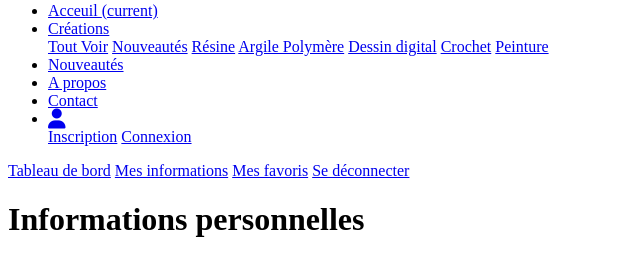
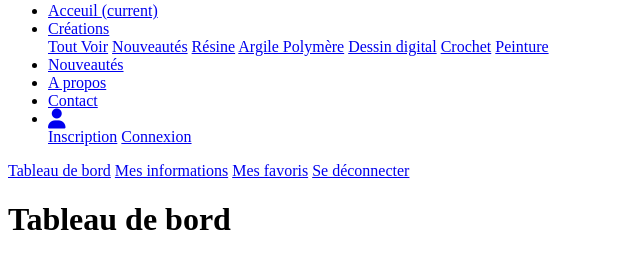
Before and after one commit to Litkorn/SpellsAndGlitters, a Symfony app: template templates/User/dashboard.html.twig in a window 1280 px wide. Shown: the part 126-386 px from the top of the page, without its empty margins (0-640 px from the left). Run offline with Twig, Linux system fonts and the light colour scheme; the template is opened without the code that fills it, so the values that code supplies are empty; some libraries are stand-ins or nearby versions.

Commit message:
feat (favorite): small changes

```diff
--- a/src/Controller/User/UserController.php
+++ b/src/Controller/User/UserController.php
@@ -134,9 +134,11 @@ class UserController extends AbstractController
 
 
     /* profile favorites */
-    #[Route('/favorites', name:'favorites')]
+    #[Route('/favorites/{id}', name:'favorites')]
     public function manageFavorites(Request $request, User $user = null)
     {
-        return $this->render('User/favorites.html.twig');
+        return $this->render('User/favorites.html.twig', [
+            'user'  => $user
+        ]);
     }
 }
--- a/templates/User/dashboard.html.twig
+++ b/templates/User/dashboard.html.twig
@@ -7,9 +7,9 @@
     <div class="row">
         {% include "_partials/_dashboard.html.twig" %}
         <div class="col-md-7 col-10 mx-auto">
-            <h1 class="h4">Informations personnelles</h1>
+            <h1 class="h4">Tableau de bord</h1>
             <p>Bonjour <b>{{app.user.userIdentifier}}</b>! (Vous n'êtes pas <b>{{app.user.userIdentifier}}</b>? <a class="link-danger" href="{{ path('app_logout')}}">Déconnexion</a> )</p>
-            <p>Depuis votre tableau de bord, vous pouvez consulter et modifier vos <a class="link-danger" href="{{ path('app_profil_informations', {id: user.id}) }}">informations</a> personnelles ainsi que consulter et gérer vos <a class="link-danger" href="{{ path('app_profil_favorites') }}">favoris</a>.</p>
+            <p>Depuis votre tableau de bord, vous pouvez consulter et modifier vos <a class="link-danger" href="{{ path('app_profil_informations', {id: user.id}) }}">informations</a> personnelles ainsi que consulter et gérer vos <a class="link-danger" href="{{ path('app_profil_favorites', {id: user.id}) }}">favoris</a>.</p>
         </div>
     </div>
 </div>
--- a/templates/User/favorites.html.twig
+++ b/templates/User/favorites.html.twig
@@ -6,8 +6,8 @@
 <div class="container mt-10">
     <div class="row">
         {% include "_partials/_dashboard.html.twig" %}
-        <div class="col-md-7">
-            <p>Favoris</p>
+        <div class="col-md-7 col-10 mx-auto">
+            <h1 class="h4">Mes favoris</h1>
         </div>
     </div>
 </div>
--- a/templates/_partials/_dashboard.html.twig
+++ b/templates/_partials/_dashboard.html.twig
@@ -2,6 +2,6 @@
 <div class="list-group col-md-4 col-10 mx-auto mb-4">
 		<a href="{{ path('app_profil_dashboard') }}" class="list-group-item list-group-item-action {% if route == 'app_profil_dashboard' %} active text-secondary {% endif %} ">Tableau de bord</a>
 		<a href="{{ path('app_profil_informations', {id: user.id}) }}" class="list-group-item list-group-item-action {% if route == 'app_profil_informations' %} active text-secondary {% endif %}">Mes informations</a>
-		<a href="{{ path('app_profil_favorites') }}" class="list-group-item list-group-item-action {% if route == 'app_profil_favorites' %} active text-secondary {% endif %}">Mes favoris</a>
+		<a href="{{ path('app_profil_favorites', {id: user.id}) }}" class="list-group-item list-group-item-action {% if route == 'app_profil_favorites' %} active text-secondary {% endif %}">Mes favoris</a>
 		<a href="{{ path('app_logout') }}" class="list-group-item list-group-item-action bg-danger text-white">Se déconnecter</a>
 </div>
```
